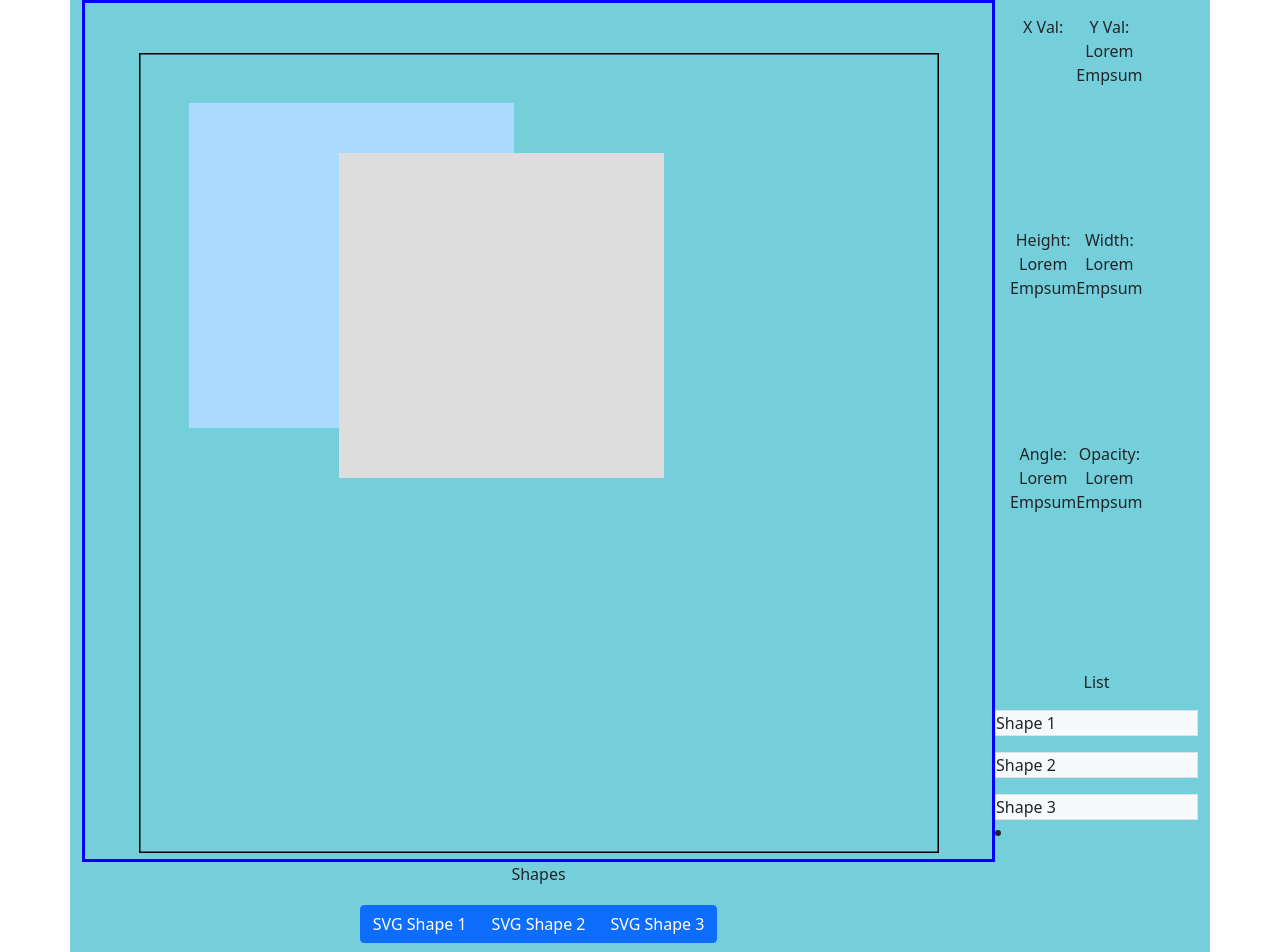
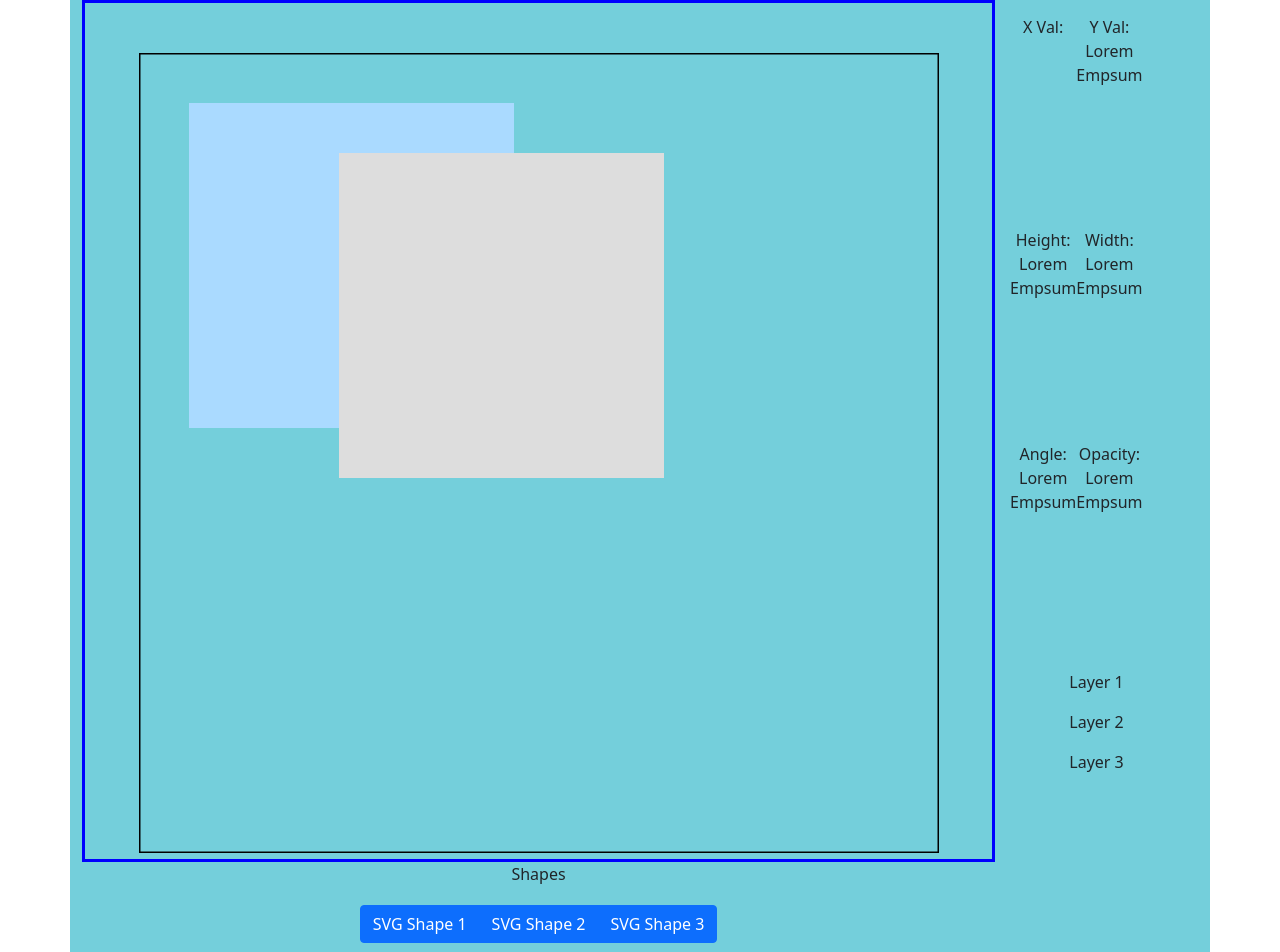
Before and after one commit to goldentoaste/bf1EmblemMaker, a React (Create React App) app in the folder emblem_maker/: page / in a window 1280 px wide. Shown: the top 952 px of the page. Built offline with nearby package versions, Linux system fonts and the light colour scheme.

Commit message:
canvasList.js

```diff
--- a/emblem_maker/src/App.css
+++ b/emblem_maker/src/App.css
@@ -73,3 +73,8 @@ p{
   display:inline-block;
   margin-top: 50px;
 }
+
+
+.list{
+  background-color:pink;
+}
--- a/emblem_maker/src/App.js
+++ b/emblem_maker/src/App.js
@@ -4,7 +4,7 @@ import 'bootstrap/dist/css/bootstrap.min.css';
 
 import Button from 'react-bootstrap/Button';
 import ButtonGroup from 'react-bootstrap/ButtonGroup';
-import Stack from 'react-bootstrap/Stack';
+
 import CanvasController from './canvasController';
 import { CanvasObj } from './canvasObj';
 import Canvas from './canvas';
@@ -29,6 +29,11 @@ let stuff = [ // implement change layers
 function App() {
     let currentObj = useRef(null);
     let objRef = useRef(stuff);
+
+
+
+
+
     //todo test rotation, implement transparency,width, height, flip X&Y and also mouse Drag.
     useEffect(() => {
         print("setting up in useEffect.");
@@ -65,19 +70,30 @@ function App() {
                         <p>Angle: Lorem Empsum</p>
                         <p>Opacity: Lorem Empsum</p>
                     </div>
+
+                                    {/* List */}
+
                     <div class="List">
-                        <p>List</p>
-                        <Stack gap={3}>
-                            <div className="bg-light border">Shape 1</div>
-                            <div className="bg-light border">Shape 2</div>
-                            <div className="bg-light border">Shape 3</div>
-                        </Stack>
-                        <div className='first'>
-                            <li>
+                            <div id='layer1'>
+                                <p>Layer 1</p>
+                            </div>
 
-                            </li>
-                        </div>
+                            <div id='layer2'>
+                                <p>Layer 2</p>
+                            </div>
+                                <p>Layer 3</p>
+
+                            <div id='layer3'>
+
+                            </div>
                     </div>
+
+
+
+
+
+
+
                     <div class="Shapes">
                         <p>Shapes</p>
 
```
Also changed, not shown: emblem_maker/src/canvasList.js (added, +17 -0 lines).
